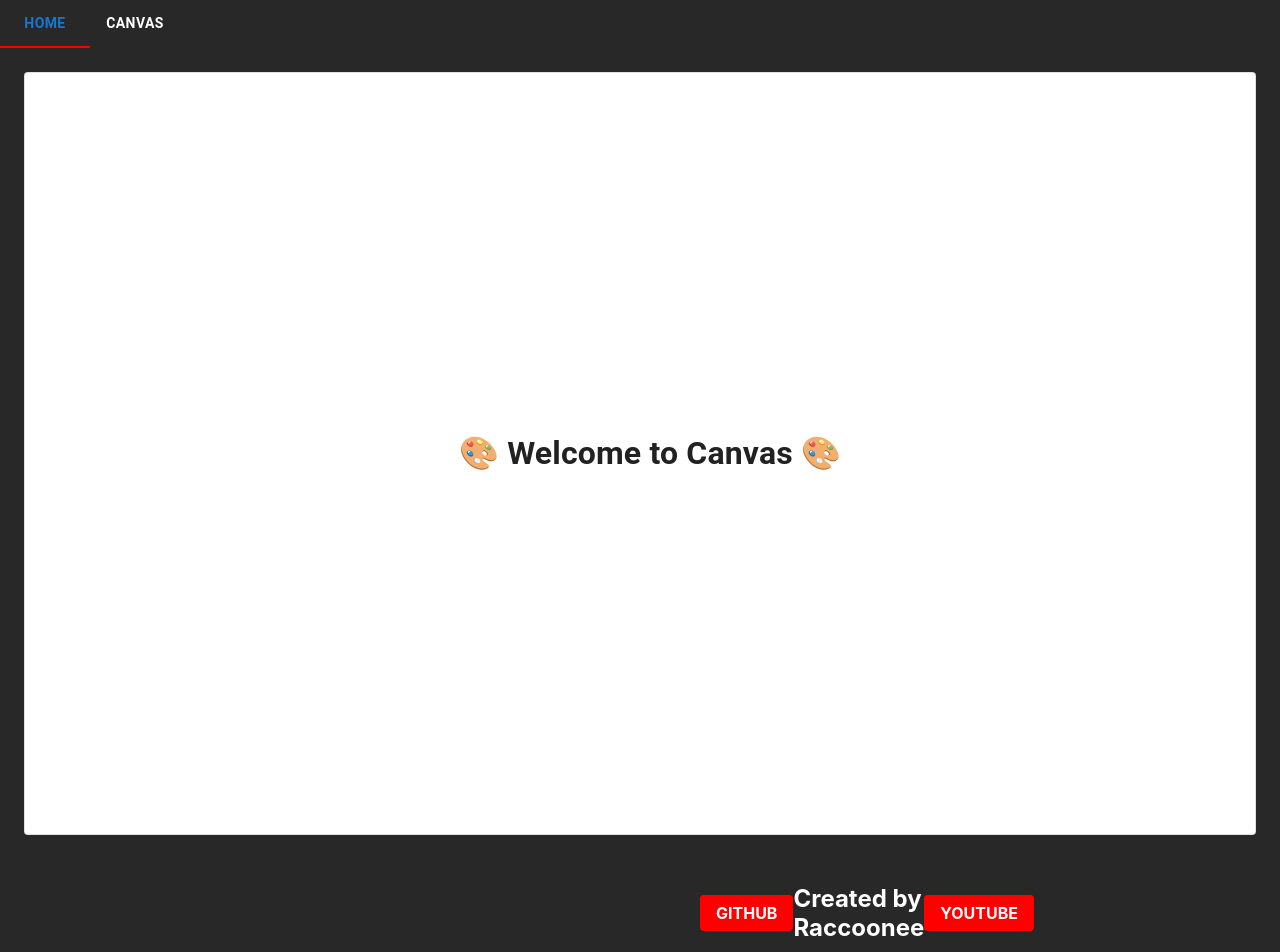
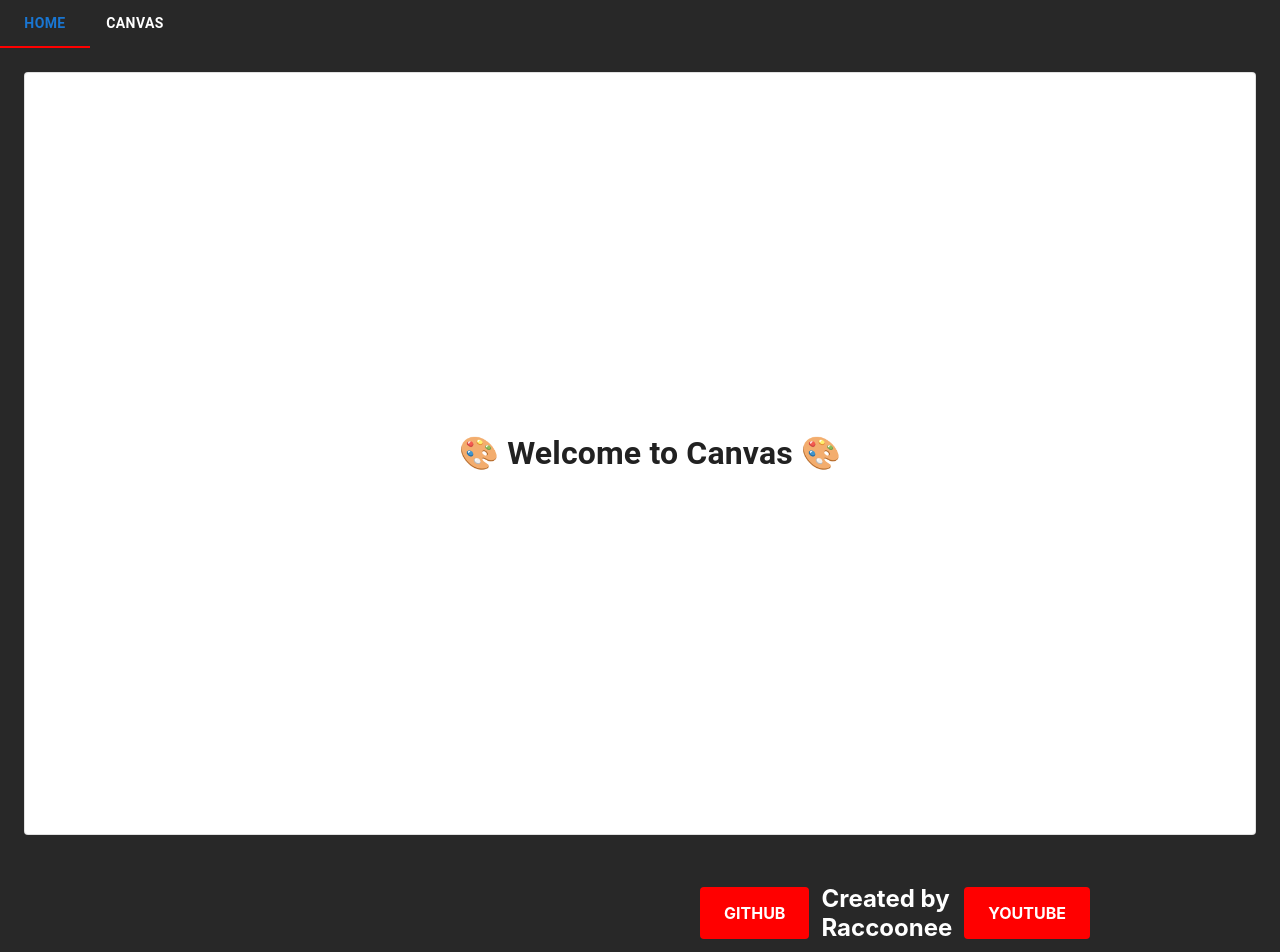
Before and after one commit to Raccoonee/drawing-app, a React (Create React App) app: page / in a window 1280 px wide. Shown: the top 952 px of the page. Built offline with nearby package versions, Linux system fonts and the light colour scheme.

Commit message:
style: fix footer

```diff
--- a/src/App.css
+++ b/src/App.css
@@ -72,7 +72,7 @@ body::-webkit-scrollbar-thumb {
 a {
   background-color: #FF0000;
   color: white;
-  padding: .5em 1em;
+  padding: 1em 1.5em;
   text-decoration: none;
   text-transform: uppercase;
   border-radius: 4px;
@@ -87,6 +87,7 @@ a:active {
 html {background-color: #282828;}
 
 .header2 {
-  margin-left: auto;
-  margin-right: auto;
+  padding-left: .5em;
+  padding-right: .5em;
+
 }
```
